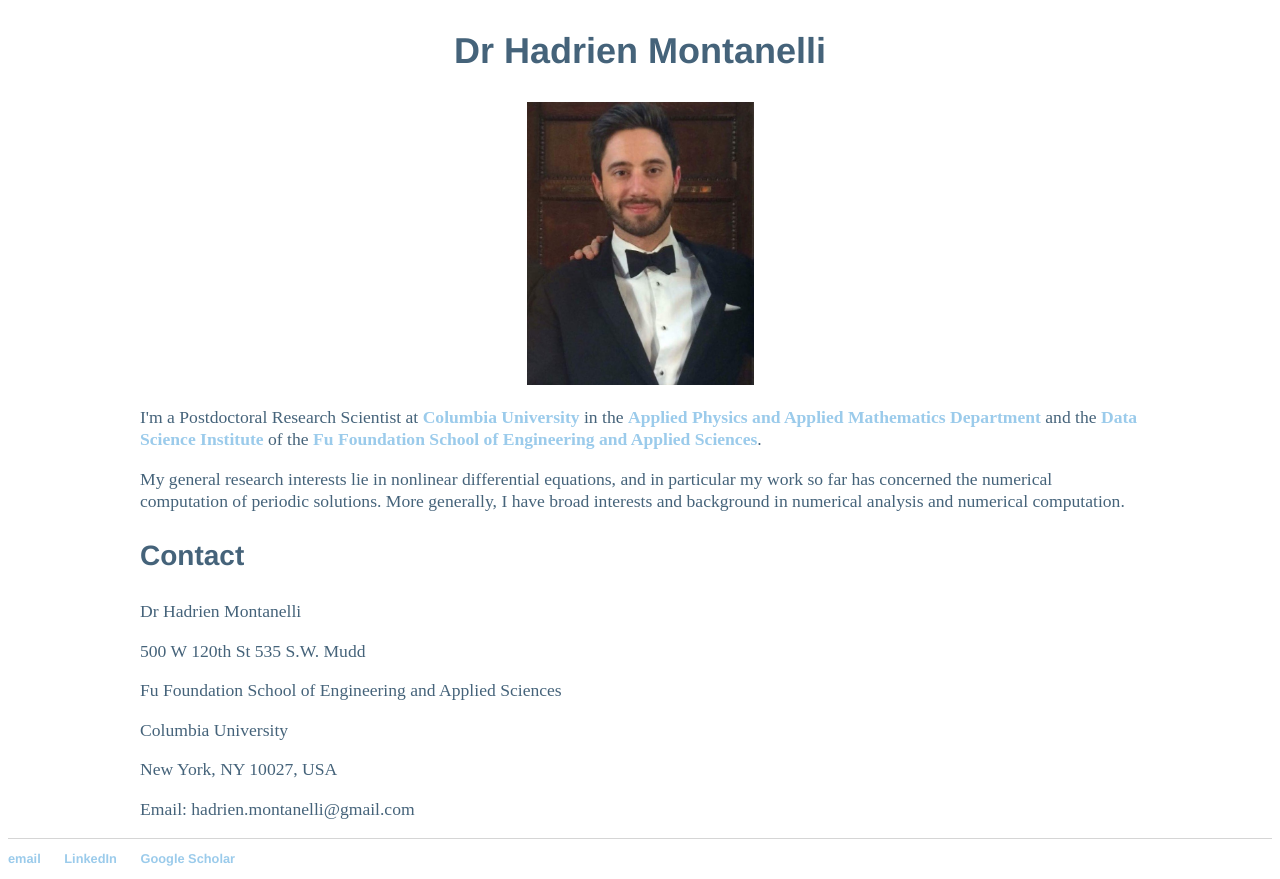
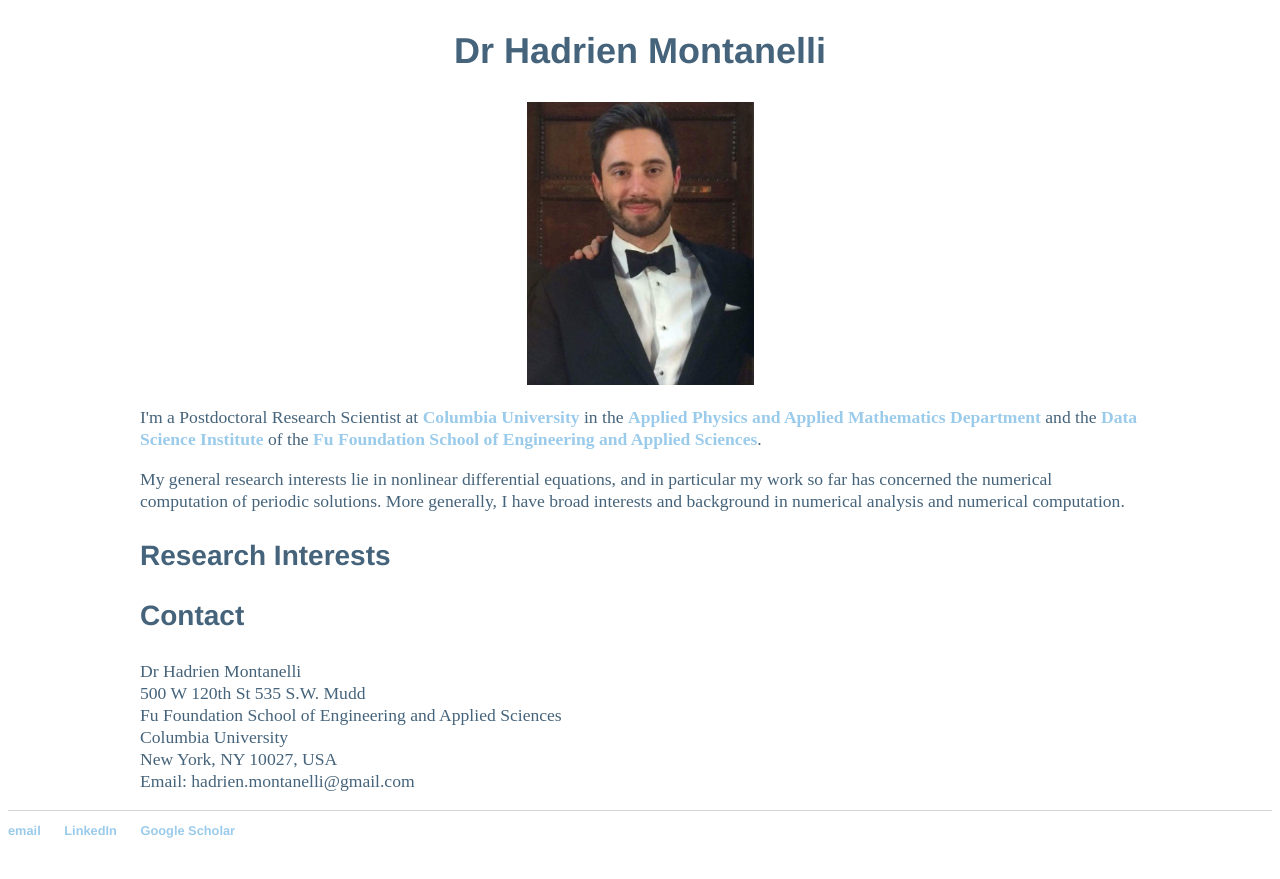
Before and after one commit to Hadrien-Montanelli/Hadrien-Montanelli.github.io, a Jekyll site: the page built from index.html, in a window 1280 px wide, cut to the strip 200-1079 px from the top of the page. Built offline with Jekyll 4.4.1, drawn with Linux system fonts in a browser that asks for light colours; after the commit the page ends 1051 px from its top, so only the background shows below that.

Commit message:
Update index.html

```diff
--- a/index.html
+++ b/index.html
@@ -16,11 +16,13 @@ title: Hadrien Montanelli
         <a href="http://engineering.columbia.edu">Fu Foundation School of Engineering and Applied Sciences</a>.
         <p>My general research interests lie in nonlinear differential equations, and in particular my work so far has concerned the numerical computation of periodic solutions.
 	More generally, I have broad interests and background in numerical analysis and numerical computation.</p>
+
+	<h3>Research Interests</h3>
 	<h3>Contact</h3>
-	<p>Dr Hadrien Montanelli</p>
-	<p>500 W 120th St 535 S.W. Mudd</p>
-	<p>Fu Foundation School of Engineering and Applied Sciences</p>
-	<p>Columbia University</p>
-	<p>New York, NY 10027, USA</p>
-	<p>Email: hadrien.montanelli@gmail.com</p>
+	<p>Dr Hadrien Montanelli
+	<br>500 W 120th St 535 S.W. Mudd
+	<br>Fu Foundation School of Engineering and Applied Sciences
+	<br>Columbia University
+	<br>New York, NY 10027, USA
+	<br>Email: hadrien.montanelli@gmail.com</p>
 </div><!-- /.blurb -->
```
